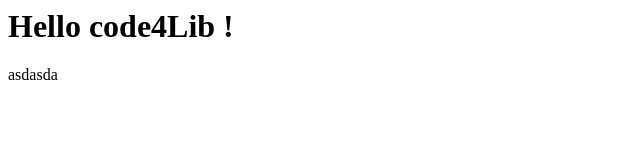
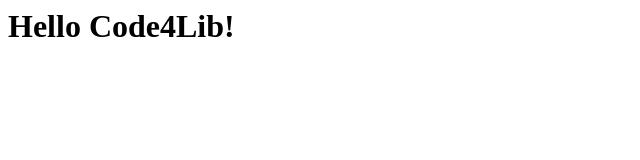
Before and after one commit to jana-uoft/code4lib, a plain HTML site: page demo3/index.html in a window 1280 px wide. Shown: the whole page, without its empty margins (0-640 px from the left). Drawn offline with Linux system fonts and the light colour scheme.

```diff
--- a/demo3/index.html
+++ b/demo3/index.html
@@ -1,3 +1 @@
-<h1>Hello code4Lib !</h1>
-
-asdasda
+<h1>Hello Code4Lib!</h1>
```
Also changed, not shown: 3 other files.
